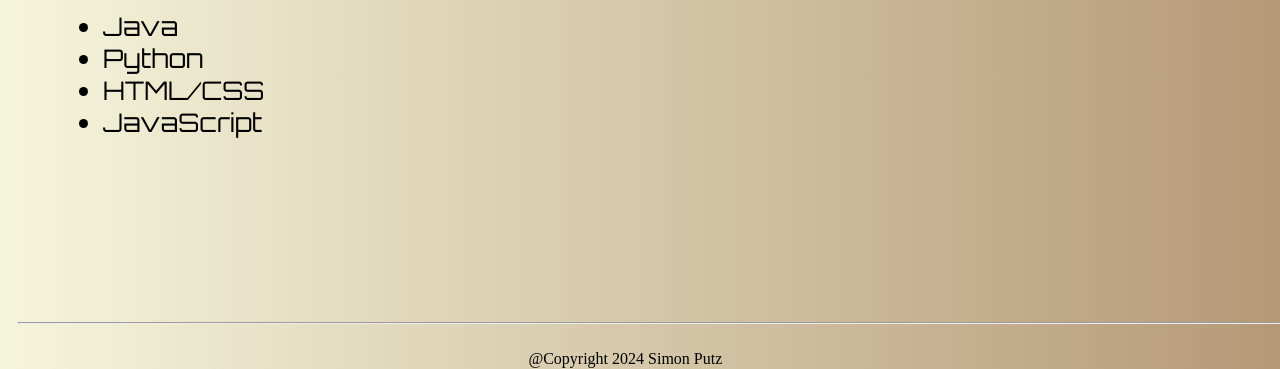
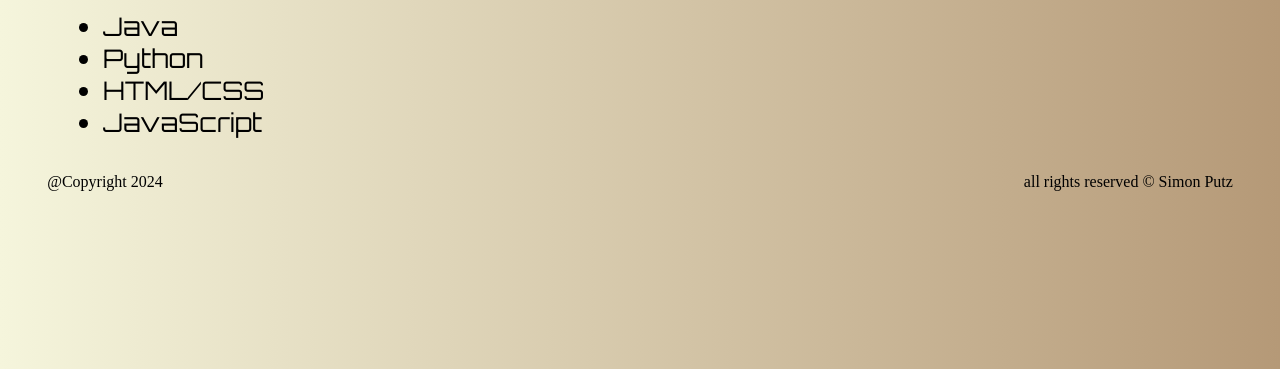
Before and after one commit to s-putz/sputz, a website: page aboutme.html in a window 1280 px wide. Shown: the part 431-800 px from the top of the page. Drawn offline with Linux system fonts and the light colour scheme.

Commit message:
Footer changes

```diff
--- a/Styles/style.css
+++ b/Styles/style.css
@@ -15,11 +15,13 @@ body{
 
 footer{
     overflow-x: hidden;
-    position: fixed;
-    padding: 5px;
-    bottom: 0;
-    width: 100%;
-    height: 50px;
+    display: block;
+    text-align: center;
+    padding: 3px;
+    color: black;
+    margin-right: 2.5%;
+    margin-left: 2.5%;
+
 }
 
 h1{
@@ -84,13 +86,6 @@ a {
     z-index: 99;
 }
 
-
-.copyright{
-    position: absolute;
-    right: 45%;
-    bottom: 2.5%;
-}
-
 .email{
     color: black;
     position: relative;
--- a/aboutme.html
+++ b/aboutme.html
@@ -58,10 +58,9 @@
     </main>
 
     <footer>
-    <hr>
-    <br>
-    <a class="copyright">@Copyright 2024 Simon Putz</a>
-</footer>
+        <a style="float: left">@Copyright 2024</a>
+        <a style="float: right">all rights reserved &copy; Simon Putz</a>
+    </footer>
 
 </body>
 </html>
```
Also changed, not shown: contact.html (+2 -4 lines), index.html (+4 -4 lines).
